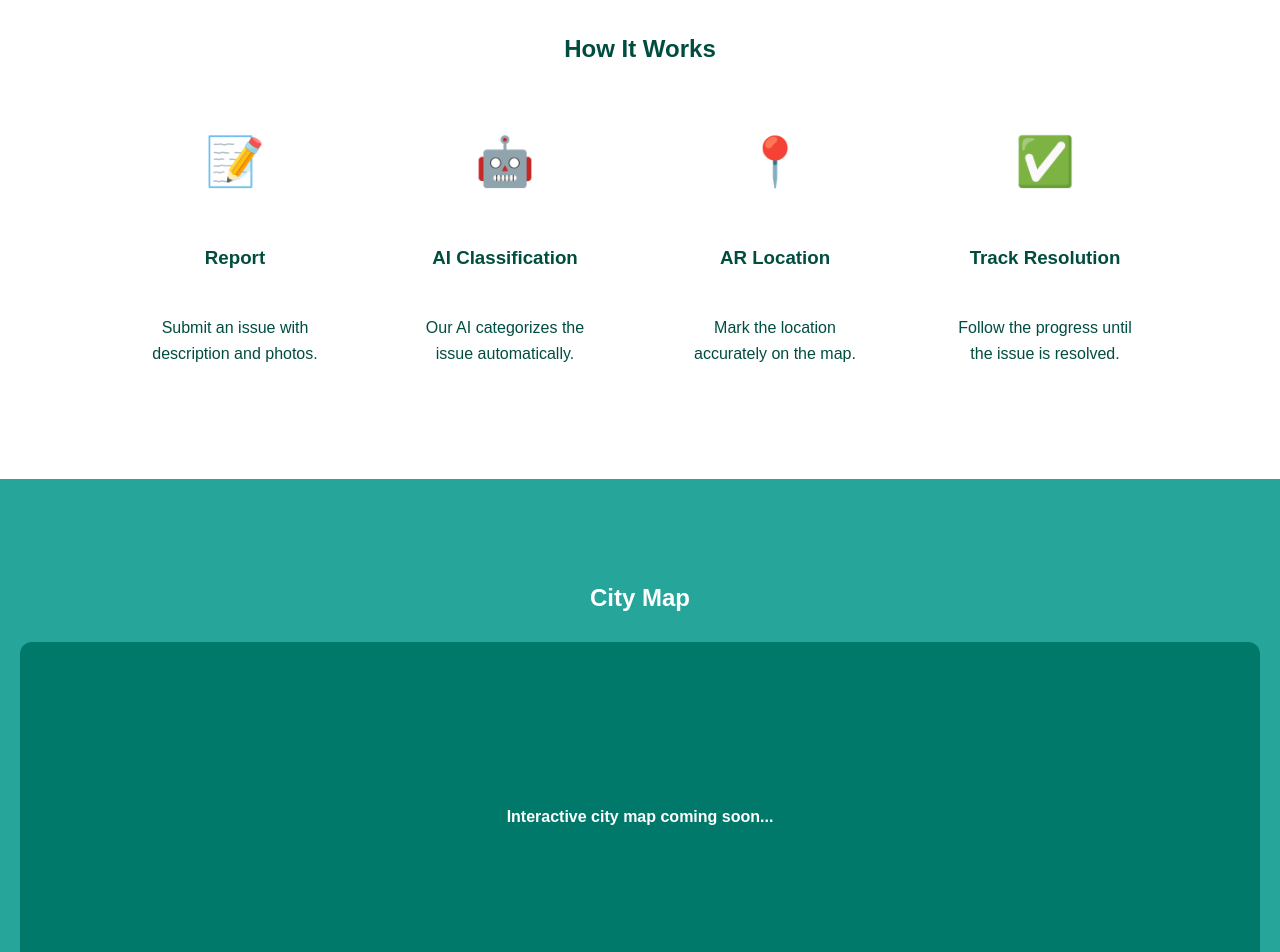
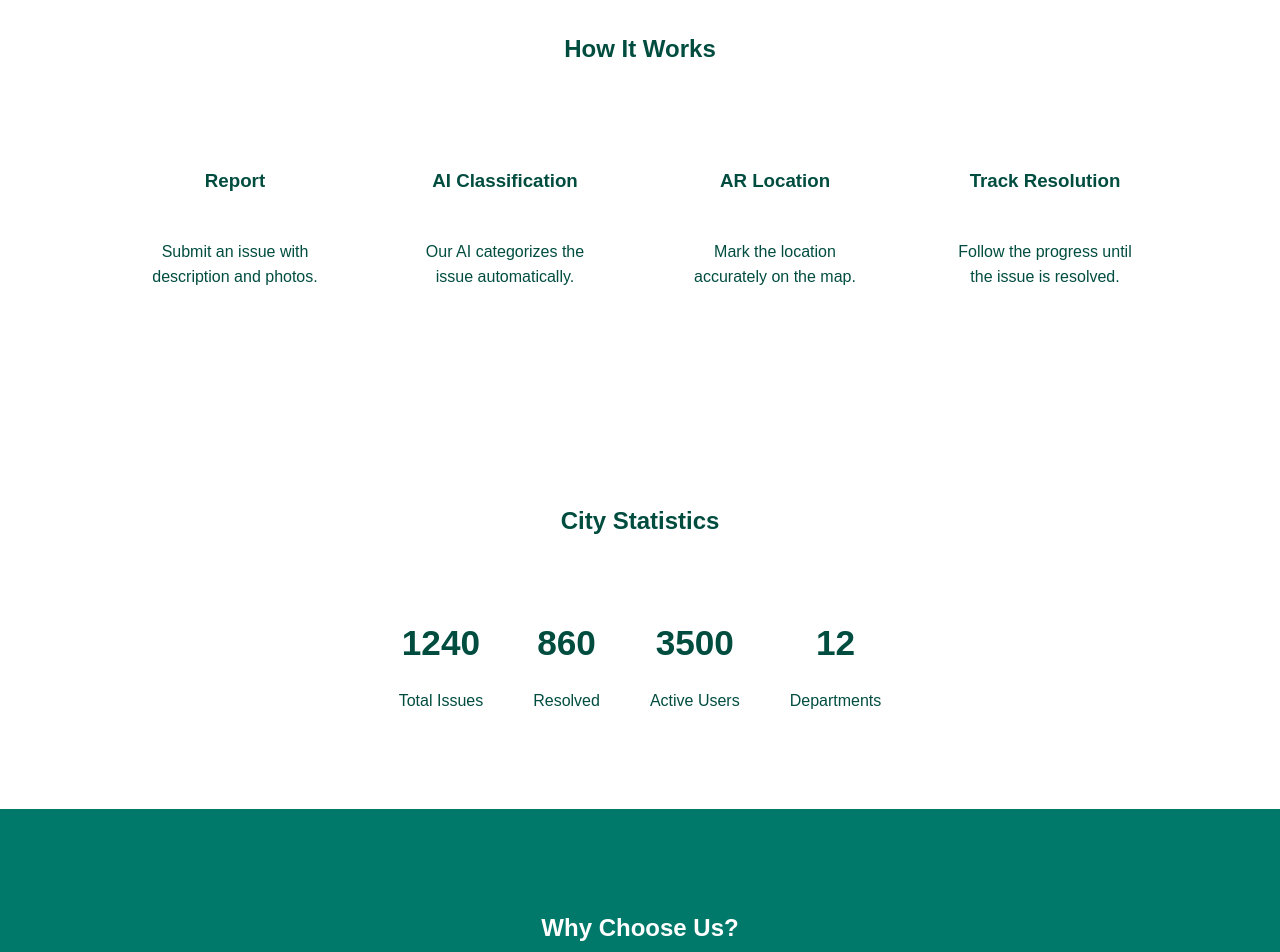
Before and after one commit to Dakshnamorthy/HackaThrone, a React (Vite) app: page / in a window 1280 px wide. Shown: the part 800-1752 px from the top of the page. Built offline with nearby package versions, Linux system fonts and the light colour scheme.

Commit message:
fix  map page(completed)

```diff
--- a/src/home/Home.jsx
+++ b/src/home/Home.jsx
@@ -34,36 +34,28 @@ function Home() {
           <h2>How It Works</h2>
           <div className="steps-container">
             <div className="step">
-              <div className="step-icon">📝</div>
+              <div className="step-icon"></div>
               <h3>Report</h3>
               <p>Submit an issue with description and photos.</p>
             </div>
             <div className="step">
-              <div className="step-icon">🤖</div>
+              <div className="step-icon"></div>
               <h3>AI Classification</h3>
               <p>Our AI categorizes the issue automatically.</p>
             </div>
             <div className="step">
-              <div className="step-icon">📍</div>
+              <div className="step-icon"></div>
               <h3>AR Location</h3>
               <p>Mark the location accurately on the map.</p>
             </div>
             <div className="step">
-              <div className="step-icon">✅</div>
+              <div className="step-icon"></div>
               <h3>Track Resolution</h3>
               <p>Follow the progress until the issue is resolved.</p>
             </div>
           </div>
         </section>
 
-        {/* Interactive Map Section */}
-        <section className="map-section">
-          <h2>City Map</h2>
-          <div className="map-placeholder">
-            {/* Mapbox/Leaflet map will be integrated here */}
-            <p>Interactive city map coming soon...</p>
-          </div>
-        </section>
 
         {/* Statistics Section */}
         <section className="statistics-section">
--- a/src/map/Map.jsx
+++ b/src/map/Map.jsx
@@ -43,29 +43,46 @@ function MapPage() {
   // Fetch issues from database
   const fetchIssues = async () => {
     try {
+      console.log('🔍 Attempting to fetch issues from database...');
+
+      // Check authentication status
+      const { data: { user }, error: authError } = await supabase.auth.getUser();
+      console.log('👤 Current user:', user);
+      if (authError) {
+        console.warn('⚠️ Auth error:', authError);
+      }
+
+      // First, try a simple query to test connection
       const { data, error } = await supabase
         .from('issues')
-        .select(`
-          id,
-          issue_id,
-          citizen_id,
-          type,
-          description,
-          location,
-          latitude,
-          longitude,
-          status,
-          priority,
-          images,
-          created_at,
-          updated_at,
-          citizens (name, email)
-        `)
+        .select('*')
         .not('latitude', 'is', null)
-        .not('longitude', 'is', null)
-        .neq('status', 'Closed'); // Exclude closed issues
+        .not('longitude', 'is', null);
 
       if (error) throw error;
+
+      console.log('Raw data from database:', data);
+      console.log('Number of issues fetched:', data?.length || 0);
+      console.log('Sample issue data:', data?.[0]);
+
+      // Check if we have any data at all
+      if (!data || data.length === 0) {
+        console.warn('❌ No issues found in database');
+        setIssues([]);
+        return;
+      }
+
+      // Log coordinate data for each issue
+      data.forEach((issue, index) => {
+        console.log(`Issue ${index + 1} (${issue.issue_id}):`, {
+          latitude: issue.latitude,
+          longitude: issue.longitude,
+          latType: typeof issue.latitude,
+          lngType: typeof issue.longitude,
+          location: issue.location,
+          status: issue.status
+        });
+      });
 
       // Filter and validate coordinates
       const validIssues = (data || []).filter(issue => {
@@ -155,9 +172,36 @@ function MapPage() {
 
       setIssues(validIssues);
     } catch (error) {
-      console.error('Error fetching issues:', error);
-      // Set empty array if database fails
-      setIssues([]);
+      console.error('❌ Error fetching issues:', error);
+      console.error('Error details:', {
+        message: error.message,
+        code: error.code,
+        details: error.details,
+        hint: error.hint
+      });
+
+      // Try a fallback query without filters
+      console.log('🔄 Trying fallback query...');
+      try {
+        const { data: fallbackData, error: fallbackError } = await supabase
+          .from('issues')
+          .select('*')
+          .limit(10);
+
+        if (fallbackError) {
+          console.error('❌ Fallback query also failed:', fallbackError);
+        } else {
+          console.log('✅ Fallback query successful:', fallbackData);
+          // Filter issues that have coordinates
+          const issuesWithCoords = (fallbackData || []).filter(issue =>
+            issue.latitude != null && issue.longitude != null
+          );
+          setIssues(issuesWithCoords);
+        }
+      } catch (fallbackErr) {
+        console.error('❌ Fallback query error:', fallbackErr);
+        setIssues([]);
+      }
     } finally {
       setLoading(false);
     }
@@ -168,7 +212,13 @@ function MapPage() {
   }, []);
 
   useEffect(() => {
-    if (loading) return;
+    if (loading) {
+      console.log('⏳ Map loading...');
+      return;
+    }
+
+    console.log('🗺️ Initializing map with', issues.length, 'issues');
+    console.log('Issues to render:', issues);
 
     const map = L.map("city-map");
 
@@ -225,11 +275,15 @@ function MapPage() {
       markers.push(marker);
     });
 
+    console.log(`✅ Created ${markers.length} markers on the map`);
+
     // Fit map to markers if any exist
     if (markers.length > 0) {
+      console.log('📍 Fitting map bounds to show all markers');
       const group = L.featureGroup(markers);
       map.fitBounds(group.getBounds().pad(0.2));
     } else {
+      console.log('🎯 No markers found, setting default view to Pondicherry');
       // Default view if no markers
       map.setView([11.9416, 79.8083], 13); // Pondicherry coordinates
     }
```
